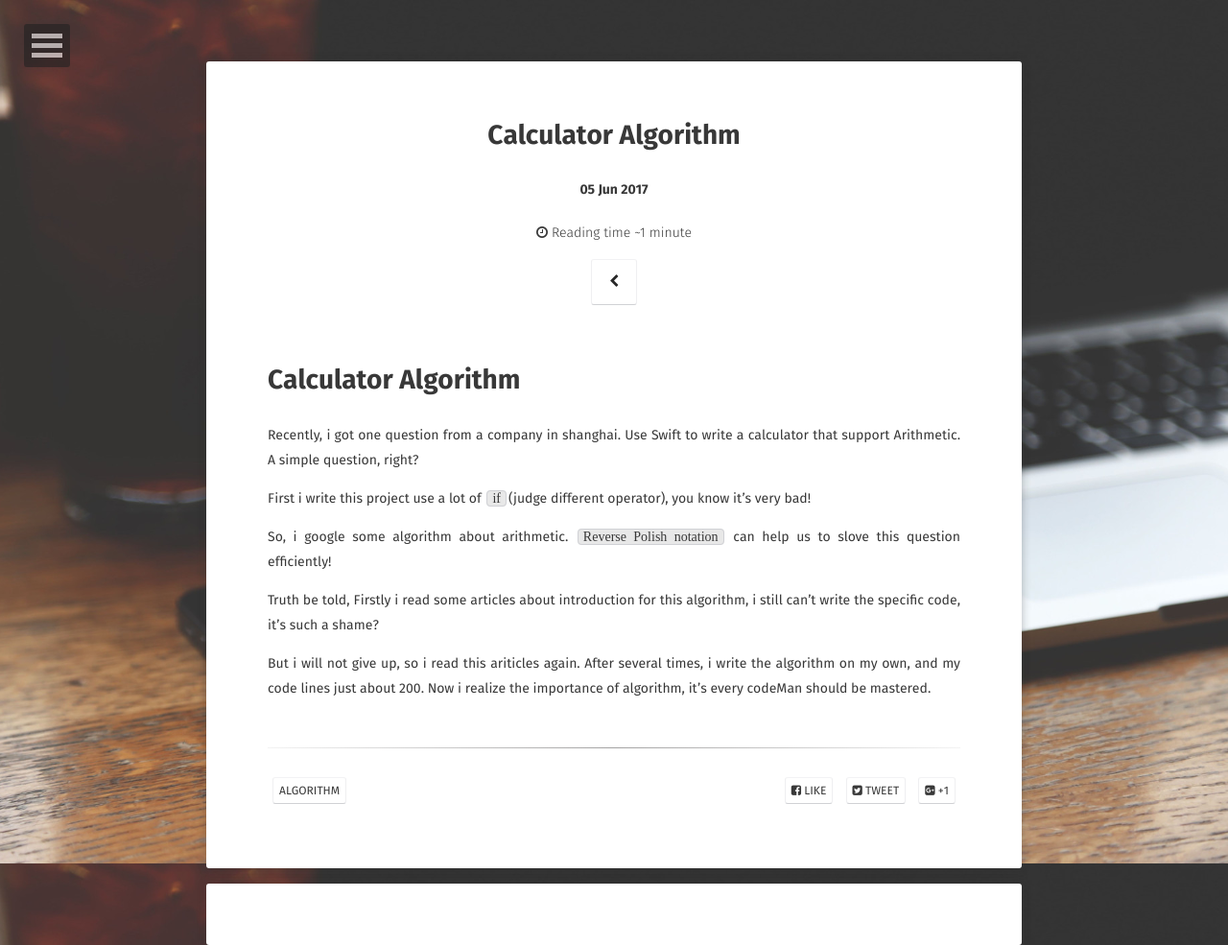
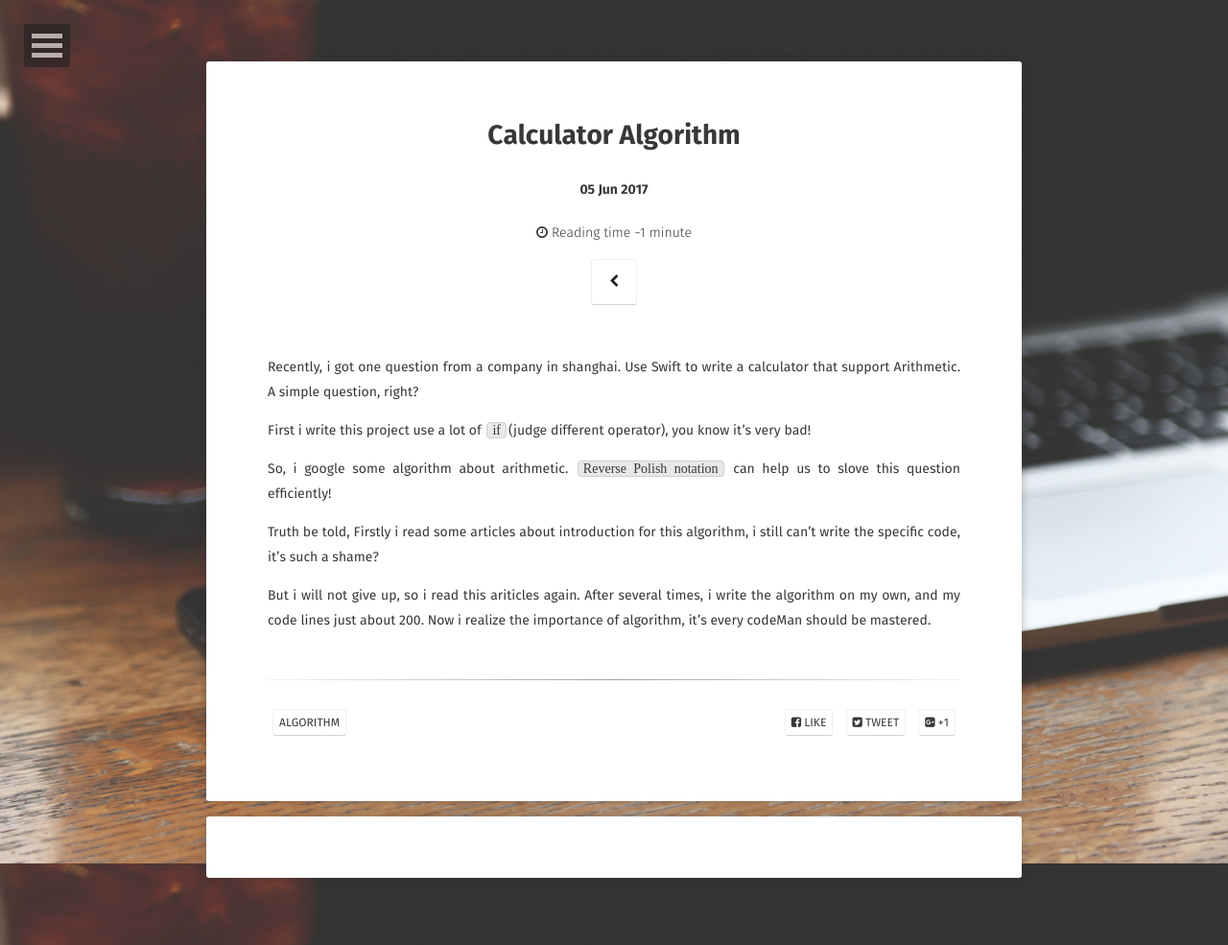
Before and after one commit to longjianjiang/longjianjiang.github.io, a Jekyll site: the page built from _posts/2017-06-05-calculator-algorithm.md, in a window 1280 px wide. Shown: the whole page at 96% size. Built offline with Jekyll 4.4.1, drawn with Linux system fonts in a browser that asks for light colours; some web fonts are replaced; comment, search, counter and statistics services are not loaded.

Commit message:
Update 2017-06-05-calculator-algorithm.md

```diff
--- a/_posts/2017-06-05-calculator-algorithm.md
+++ b/_posts/2017-06-05-calculator-algorithm.md
@@ -9,8 +9,6 @@ tag:
 comments: true
 ---
 
-# Calculator Algorithm
-
 Recently, i got one question from a company in shanghai. Use Swift to write a calculator that support Arithmetic. A simple question, right?
 
 First i write this project use a lot of `if`(judge different operator), you know it's very bad!
```
